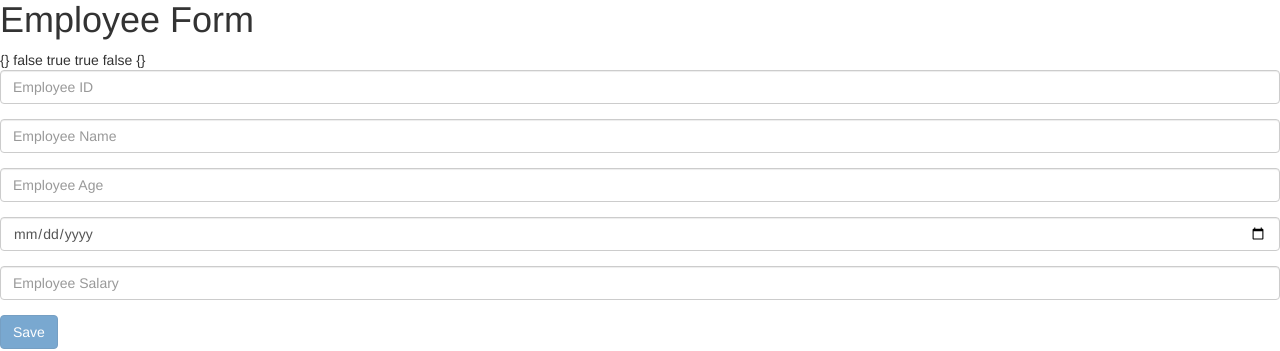
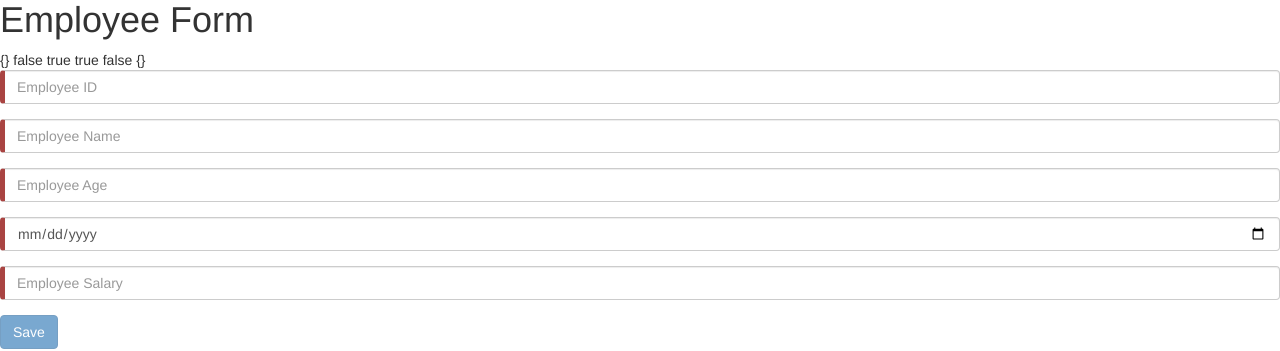
Before and after one commit to santoshyadav198613/EmployeeManagementApp-LIPS, an Angular app: page / in a window 1280 px wide. Shown: the part 226-577 px from the top of the page. Built offline with nearby package versions, Linux system fonts and the light colour scheme.

Commit message:
added validation and styles

```diff
--- a/src/app/employee/employee.component.html
+++ b/src/app/employee/employee.component.html
@@ -28,7 +28,7 @@
         <input required class="form-control" [(ngModel)]="employee.id" type="number" name="id" placeholder="Employee ID">
     </div>
     <div class="form-group">
-        <input required minlength="3" max="8" class="form-control" type="text" name="name" [(ngModel)]="employee.name" placeholder="Employee Name">
+        <input required minlength="3" maxlength="8" class="form-control" type="text" name="name" [(ngModel)]="employee.name" placeholder="Employee Name">
     </div>
     <div class="form-group">
         <input class="form-control" required min="4" max="45" [(ngModel)]="employee.age" type="number" name="age" placeholder="Employee Age">
--- a/src/styles.css
+++ b/src/styles.css
@@ -1,2 +1,12 @@
 /* You can add global styles to this file, and also import other style files */
-@import "~bootstrap/dist/css/bootstrap.css"
+@import "~bootstrap/dist/css/bootstrap.css";
+.ng-valid[required],
+.ng-valid.required {
+    border-left: 5px solid #42A948;
+    /* green */
+}
+
+.ng-invalid:not(form) {
+    border-left: 5px solid #a94442;
+    /* red */
+}
```
